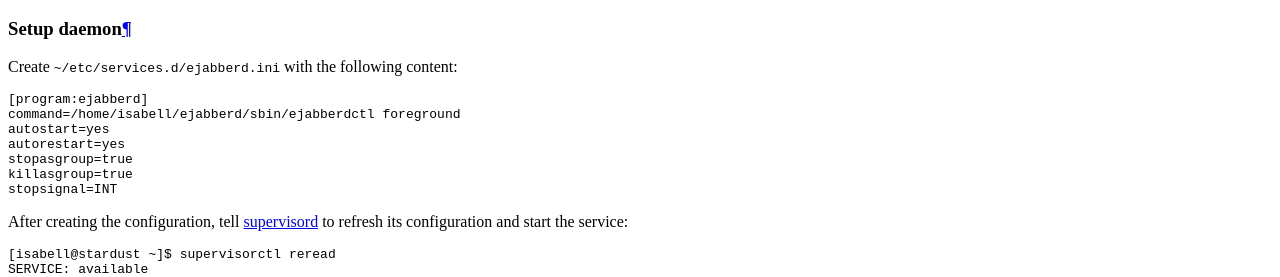
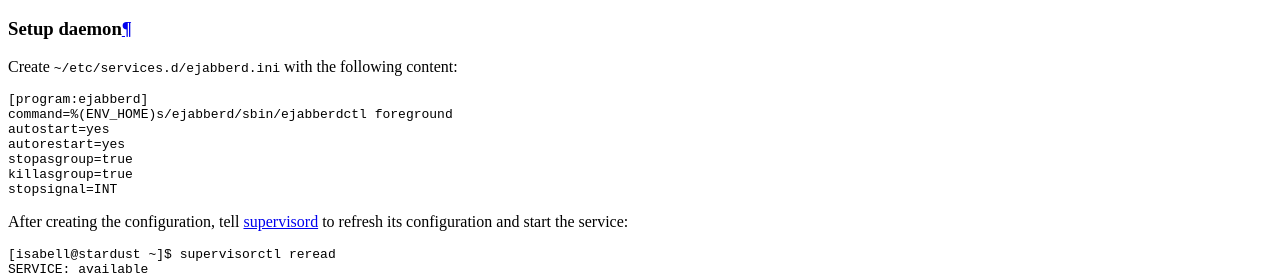
Before and after one commit to Uberspace/lab, a Sphinx documentation site: the page built from source/guide_ejabberd.rst, in a window 1280 px wide and 900 px high, scrolled down 9487 px. Shown: the part 153-430 px from the top of the window. Built offline with Sphinx 7.4.7 and the Read the Docs theme 2.0.0, drawn with Linux system fonts in a browser that asks for light colours; some of the changed lines change nothing that is shown; some of the changed text lies outside the part shown.

Commit message:
Update guide_ejabberd.rst

```diff
--- a/source/guide_ejabberd.rst
+++ b/source/guide_ejabberd.rst
@@ -122,7 +122,7 @@
 
     [isabell@stardust ~]$ tar xf yaml-0.2.2.tar.gz
     [isabell@stardust ~]$ cd yaml-0.2.2/
-    [isabell@stardust yaml-0.2.2]$./configure --prefix=/home/$USER/ejabberd
+    [isabell@stardust yaml-0.2.2]$./configure --prefix=$HOME/ejabberd
     checking for a BSD-compatible install... /usr/bin/install -c
     checking whether build environment is sane... yes
     checking for a thread-safe mkdir -p... /usr/bin/mkdir -p
@@ -266,7 +266,7 @@
     [isabell@stardust ~]$ tar xf 19.05.tar.gz
     [isabell@stardust ~]$ cd ejabberd-19.05/
     [isabell@stardust ejabberd-19.05]$./autogen.sh
-    [isabell@stardust ejabberd-19.05]$ ./configure --enable-user=$USER --prefix=/home/$USER/ejabberd
+    [isabell@stardust ejabberd-19.05]$ ./configure --enable-user=$USER --prefix=$HOME/ejabberd
     checking whether make sets $(MAKE)... yes
     checking for a BSD-compatible install... /usr/bin/install -c
     checking for a sed that does not truncate output... /usr/bin/sed
@@ -461,7 +461,7 @@
 .. code-block:: ini
 
   [program:ejabberd]
-  command=/home/isabell/ejabberd/sbin/ejabberdctl foreground
+  command=%(ENV_HOME)s/ejabberd/sbin/ejabberdctl foreground
   autostart=yes
   autorestart=yes
   stopasgroup=true
```
